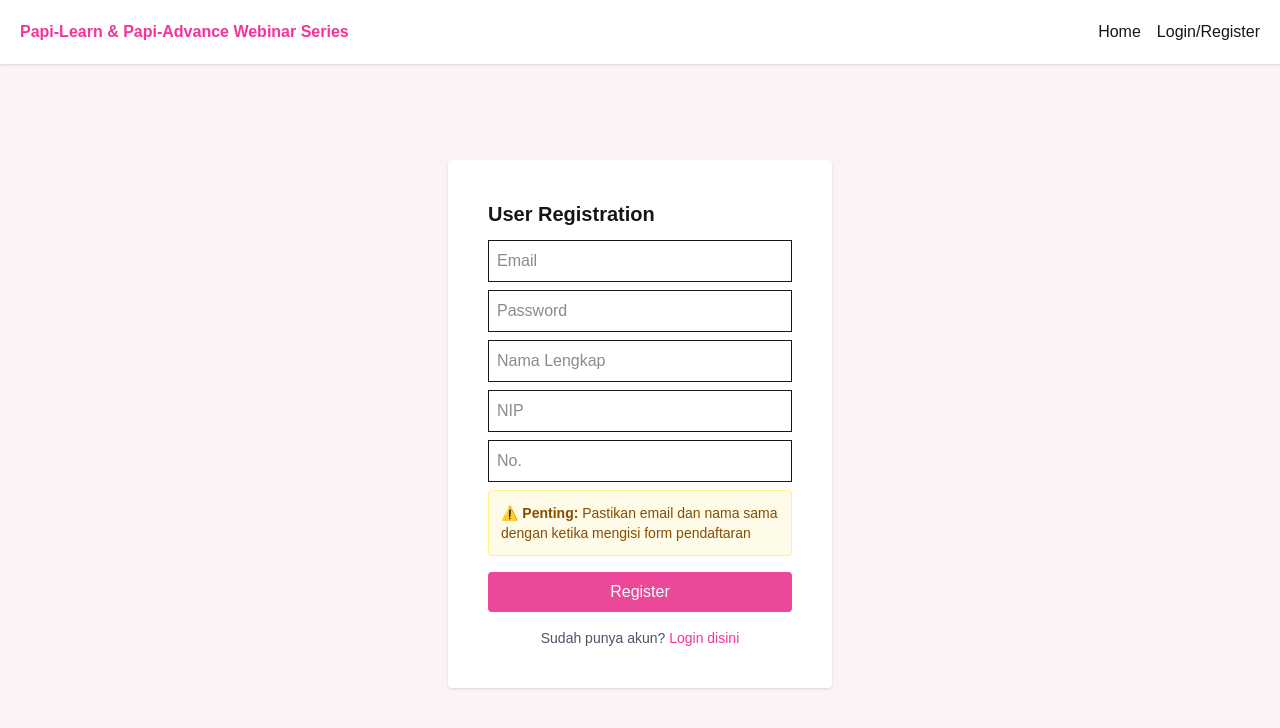
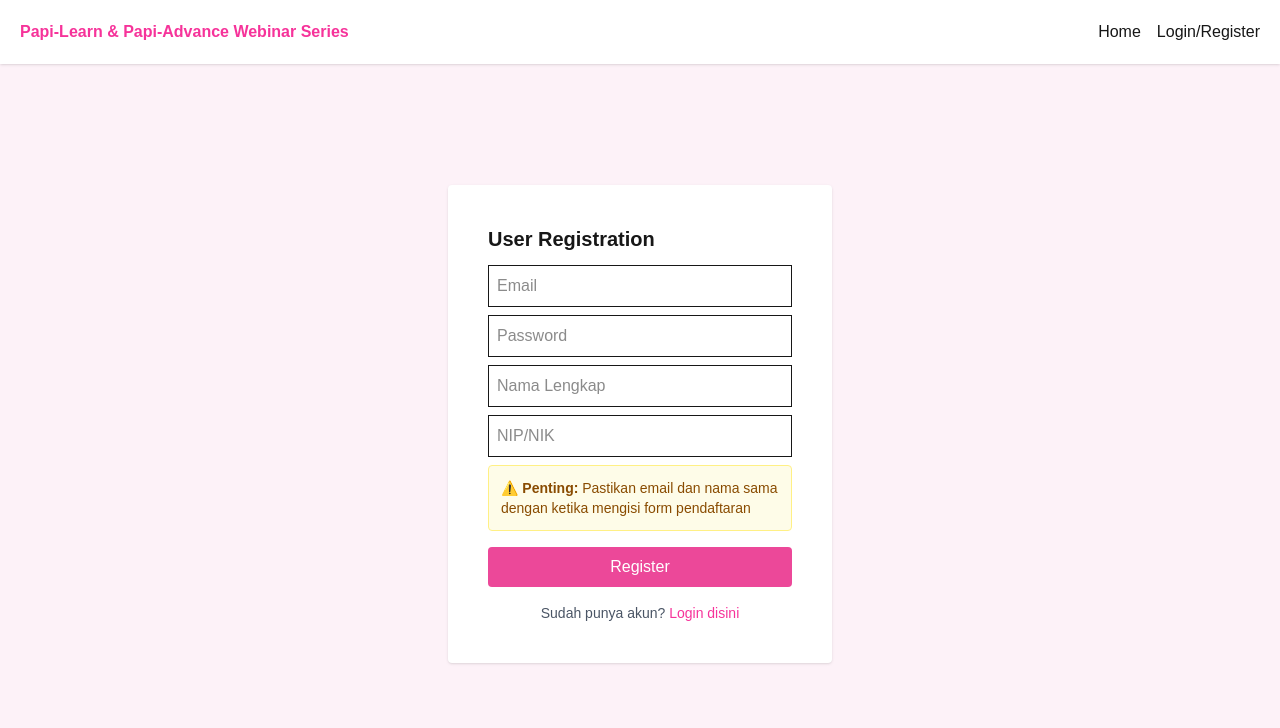
Before and after one commit to lsyariatin/Papilearn, a Next.js app: page /register in a window 1280 px wide. Shown: the top 728 px of the page. Built offline with nearby package versions, Linux system fonts and the light colour scheme.

Commit message:
update information

```diff
--- a/src/app/admin/page.tsx
+++ b/src/app/admin/page.tsx
@@ -368,7 +368,7 @@
                       <p className="font-semibold">{user.name}</p>
                       <p className="text-sm text-gray-600">{user.email}</p>
                       <p className="text-sm text-gray-500">No: {user.no || '-'}</p>
-                      <p className="text-sm text-gray-500">NIP: {user.nip}</p>
+                      <p className="text-sm text-gray-500">NIP/NIK: {user.nip}</p>
                       <p className="text-xs text-gray-400">Registered: {new Date(user.created_at).toLocaleDateString()}</p>
                     </div>
                     <div className="flex gap-2">
@@ -408,7 +408,7 @@
                       <th className="text-left p-3">No.</th>
                       <th className="text-left p-3">Name</th>
                       <th className="text-left p-3">Email</th>
-                      <th className="text-left p-3">NIP</th>
+                      <th className="text-left p-3">NIP/NIK</th>
                       <th className="text-left p-3">Role</th>
                       <th className="text-left p-3">Status</th>
                       <th className="text-left p-3">Last Access</th>
--- a/src/app/register/page.tsx
+++ b/src/app/register/page.tsx
@@ -6,11 +6,12 @@
 import { useAuth } from "@/contexts/AuthContext";
 
 export default function Register() {
-  const [email, setEmail] = useState("");
-  const [password, setPassword] = useState("");
-  const [name, setName] = useState("");
-  const [nip, setNip] = useState("");
-  const [no, setNo] = useState("");
+  const [formData, setFormData] = useState({
+    name: "",
+    email: "",
+    password: "",
+    nip: ""
+  });
   const [error, setError] = useState("");
   const [success, setSuccess] = useState(false);
   const { registerUser } = useAuth();
@@ -21,12 +22,12 @@
     setError("");
     setSuccess(false);
 
-    if (!email || !password || !name || !nip || !no) {
+    if (!formData.email || !formData.password || !formData.name || !formData.nip) {
       setError("Semua field harus diisi");
       return;
     }
 
-    const result = await registerUser(email, password, name, nip, no);
+    const result = await registerUser(formData.email, formData.password, formData.name, formData.nip);
 
     if (result) {
       setSuccess(true);
@@ -62,40 +63,32 @@
                 className="border p-2 mb-2 w-full"
                 placeholder="Email"
                 type="email"
-                value={email}
-                onChange={(e) => setEmail(e.target.value)}
+                value={formData.email}
+                onChange={(e) => setFormData({ ...formData, email: e.target.value })}
                 required
               />
               <input
                 className="border p-2 mb-2 w-full"
                 placeholder="Password"
                 type="password"
-                value={password}
-                onChange={(e) => setPassword(e.target.value)}
+                value={formData.password}
+                onChange={(e) => setFormData({ ...formData, password: e.target.value })}
                 required
               />
               <input
                 className="border p-2 mb-2 w-full"
                 placeholder="Nama Lengkap"
                 type="text"
-                value={name}
-                onChange={(e) => setName(e.target.value)}
+                value={formData.name}
+                onChange={(e) => setFormData({ ...formData, name: e.target.value })}
                 required
               />
               <input
                 className="border p-2 mb-2 w-full"
-                placeholder="NIP"
+                placeholder="NIP/NIK"
                 type="text"
-                value={nip}
-                onChange={(e) => setNip(e.target.value)}
-                required
-              />
-              <input
-                className="border p-2 mb-2 w-full"
-                placeholder="No."
-                type="text"
-                value={no}
-                onChange={(e) => setNo(e.target.value)}
+                value={formData.nip}
+                onChange={(e) => setFormData({ ...formData, nip: e.target.value })}
                 required
               />
 
--- a/src/contexts/AuthContext.tsx
+++ b/src/contexts/AuthContext.tsx
@@ -19,7 +19,7 @@
   isLoading: boolean;
   login: (email: string, password: string) => Promise<{ success: boolean; message: string }>;
   logout: () => void;
-  registerUser: (email: string, password: string, name: string, nip: string, no: string) => Promise<boolean>;
+  registerUser: (email: string, password: string, name: string, nip: string) => Promise<boolean>;
 }
 
 const AuthContext = createContext<AuthContextType | undefined>(undefined);
@@ -134,7 +134,7 @@
     localStorage.removeItem("lastActivity");
   };
 
-  const registerUser = async (email: string, password: string, name: string, nip: string, no: string) => {
+  const registerUser = async (email: string, password: string, name: string, nip: string) => {
     try {
       // Check if email already exists
       const { data: existingUser, error: checkError } = await supabase
@@ -143,24 +143,42 @@
         .eq('email', email)
         .single();
 
-      if (existingUser) {
-        return false; // Email already exists
+      if (checkError && checkError.code !== 'PGRST116') {
+        throw checkError;
       }
 
-      // Insert new user with status 'pending'
+      if (existingUser) {
+        return false;
+      }
+
+      // Get the last no from database
+      const { data: lastUser } = await supabase
+        .from('users')
+        .select('no')
+        .order('created_at', { ascending: false })
+        .limit(1)
+        .single();
+
+      let nextNo = "1";
+      if (lastUser && lastUser.no) {
+        const lastNo = parseInt(lastUser.no);
+        if (!isNaN(lastNo)) {
+          nextNo = (lastNo + 1).toString();
+        }
+      }
+
+      // Insert new user with pending status and auto-generated no
       const { error: insertError } = await supabase
         .from('users')
-        .insert([
-          {
-            no,
+        .insert({
           email,
           password,
           name,
           nip,
+          no: nextNo,
           role: 'user',
           status: 'pending'
-          }
-        ]);
+        });
 
       if (insertError) throw insertError;
 
```
Lines whose indentation alone changed are shown as unchanged.
